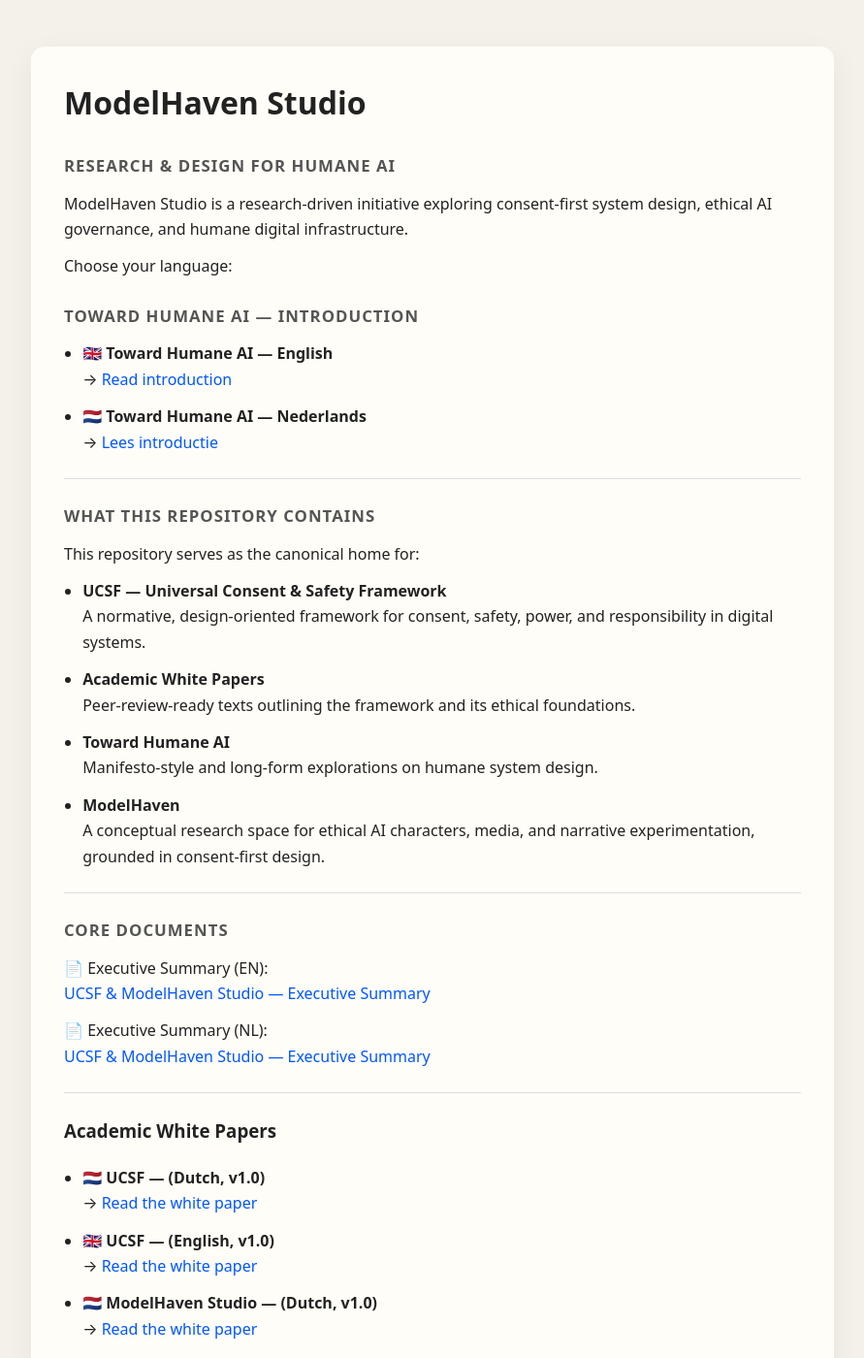
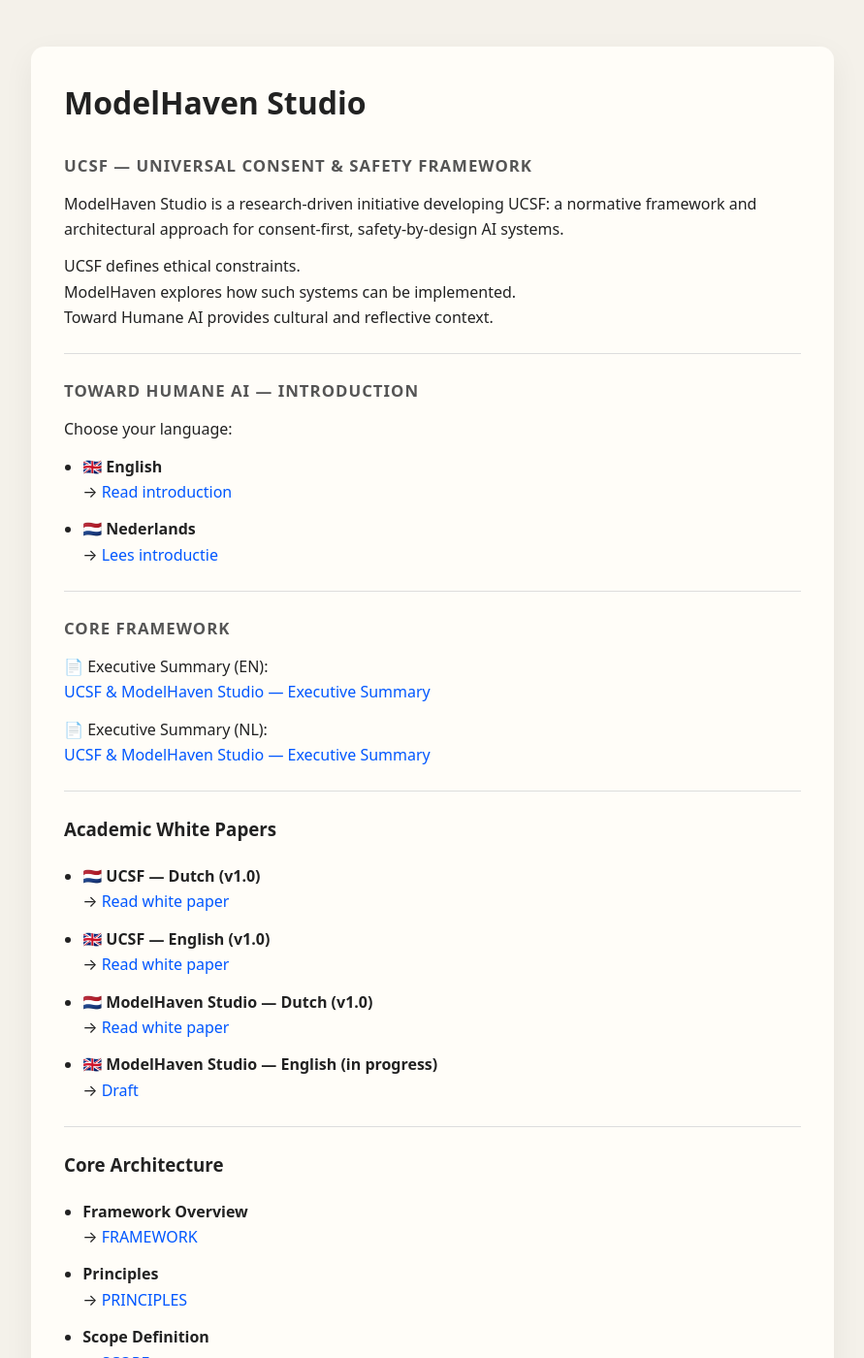
Before and after one commit to MartijnBruzzese/ModelHaven-Studio, a Jekyll site: the page built from index.md, in a window 1280 px wide and 1400 px high. Shown: the whole window at 97% size, without its empty margins (194-1085 px from the left). Built offline with Jekyll 4.4.1, drawn with Linux system fonts in a browser that asks for light colours; some of the changed text lies outside the part shown.

Commit message:
Update index.md

```diff
--- a/index.md
+++ b/index.md
@@ -1,44 +1,32 @@
 ---
 layout: default
-title: ModelHaven Studio — Toward Humane AI
+title: ModelHaven Studio — UCSF
 ---
 
 # ModelHaven Studio
-## Research & Design for Humane AI
+## UCSF — Universal Consent & Safety Framework
 
-ModelHaven Studio is a research-driven initiative exploring consent-first system design, ethical AI governance, and humane digital infrastructure.
+ModelHaven Studio is a research-driven initiative developing UCSF: a normative framework and architectural approach for consent-first, safety-by-design AI systems.
+
+UCSF defines ethical constraints.
+ModelHaven explores how such systems can be implemented.
+Toward Humane AI provides cultural and reflective context.
+
+---
+
+## Toward Humane AI — Introduction
 
 Choose your language:
 
-## Toward Humane AI — Introduction
-
-- 🇬🇧 **Toward Humane AI — English**
+- 🇬🇧 **English**
   → [Read introduction](TOWARD_HUMANE_AI_EN.md)
 
-- 🇳🇱 **Toward Humane AI — Nederlands**
+- 🇳🇱 **Nederlands**
   → [Lees introductie](TOWARD_HUMANE_AI_NL.md)
 
 ---
 
-## What This Repository Contains
-
-This repository serves as the canonical home for:
-
-- **UCSF — Universal Consent & Safety Framework**
-  A normative, design-oriented framework for consent, safety, power, and responsibility in digital systems.
-
-- **Academic White Papers**
-  Peer-review-ready texts outlining the framework and its ethical foundations.
-
-- **Toward Humane AI**
-  Manifesto-style and long-form explorations on humane system design.
-
-- **ModelHaven**
-  A conceptual research space for ethical AI characters, media, and narrative experimentation, grounded in consent-first design.
-
----
-
-## Core Documents
+## Core Framework
 
 📄 Executive Summary (EN):
 [UCSF & ModelHaven Studio — Executive Summary](EXECUTIVE_SUMMARY.md#english)
@@ -50,67 +38,59 @@
 
 ### Academic White Papers
 
-- 🇳🇱 **UCSF — (Dutch, v1.0)**
-  → [Read the white paper](WHITE_PAPERS/NL/UCSF_WHITE_PAPER_NL_v1.0.html)
+- 🇳🇱 **UCSF — Dutch (v1.0)**
+  → [Read white paper](WHITE_PAPERS/NL/UCSF_WHITE_PAPER_NL_v1.0.html)
 
-- 🇬🇧 **UCSF — (English, v1.0)**
-  → [Read the white paper](WHITE_PAPERS/EN/UCSF_WHITE_PAPER_EN_v1.0.html)
+- 🇬🇧 **UCSF — English (v1.0)**
+  → [Read white paper](WHITE_PAPERS/EN/UCSF_WHITE_PAPER_EN_v1.0.html)
 
-- 🇳🇱 **ModelHaven Studio — (Dutch, v1.0)**
-  → [Read the white paper](WHITE_PAPERS/NL/MODELHAVEN_STUDIO_WHITE_PAPER_NL_v1.0.md)
+- 🇳🇱 **ModelHaven Studio — Dutch (v1.0)**
+  → [Read white paper](WHITE_PAPERS/NL/MODELHAVEN_STUDIO_WHITE_PAPER_NL_v1.0.md)
 
-- 🇬🇧 **ModelHaven Studio — (English, v1.0)**
-  → [Read the white paper](WHITE_PAPERS/EN/MODELHAVEN_STUDIO_WHITE_PAPER_EN_v1.0.md)
-currently under development
-
-### Ethical Foundations
-
-This section is currently under development and will be expanded in subsequent revisions.
-
-This section articulates the ethical framework underlying the project, clarifying the author’s normative position and the principles guiding system design.
-
+- 🇬🇧 **ModelHaven Studio — English (in progress)**
+  → [Draft](WHITE_PAPERS/EN/MODELHAVEN_STUDIO_WHITE_PAPER_EN_v1.0.md)
 
 ---
 
 ### Core Architecture
 
-- **UCSF — Framework Overview**
-  → [Framework](FRAMEWORK.html)
+- **Framework Overview**
+  → [FRAMEWORK](FRAMEWORK.html)
 
 - **Principles**
-  → [Principles](PRINCIPLES.html)
+  → [PRINCIPLES](PRINCIPLES.html)
 
 - **Scope Definition**
-  → [Scope](SCOPE.html)
+  → [SCOPE](SCOPE.html)
+
+- **Use Cases & Failure Modes**
+  → [USE CASES](USE_CASES.html)
 
 ---
 
-### Peer Review & Governance
+### Governance & Review
+
+- **Governance Model**
+  → [GOVERNANCE](GOVERNANCE.html)
+
+- **Open Questions**
+  → [OPEN QUESTIONS](OPEN_QUESTIONS.html)
 
 - **Peer Review Invitation**
-  → [Peer review guidelines](PEER_REVIEW.html)
-
-- **Governance Model**
-  → [Governance](GOVERNANCE.html)
-
-- **Use Cases & Real-World Failures**
-  → [Use cases](USE_CASES.html)
+  → [PEER REVIEW](PEER_REVIEW.html)
 
 ---
 
-### Supporting & Ongoing Work
+### Supporting Work
 
-- **Toward Humane AI — Manifesto**
-  → [Manifesto](README.html)
+- **Toward Humane AI (conceptual essays)**
+  → EN / NL above
 
-- **ModelHaven — Book Draft**
-  → [Book draft](BOOK_DRAFT.html)
+- **Book Draft**
+  → [BOOK_DRAFT](BOOK_DRAFT.html)
 
-- **Open Questions & Research Threads**
-  → [Open questions](OPEN_QUESTIONS.html)
-
-- **References & Source Material**
-  → [References](REFERENCES.html)
+- **References**
+  → [REFERENCES](REFERENCES.html)
 
 ---
 
@@ -119,30 +99,22 @@
 - **Current Status & Roadmap**
   → [STATUS](STATUS.html)
 
-This project is under active development.
-Documents marked v1.0 are considered *stable for peer review*.
+Documents marked v1.0 are considered stable for peer review.
 
 ---
 
 ## Licensing & Use
 
-- **UCSF & White Papers**
-  → [Licensing & Use](LICENSE.md)
+- **Licensing**
+  → [LICENSE](LICENSE.md)
 
 - **Framework Usage Conditions**
-  → [Framework Use & Limitations](FRAMEWORK_USE.html)
+  → [FRAMEWORK_USE](FRAMEWORK_USE.html)
 
 - **Citation Guidance**
-  → [How to Cite UCSF](CITATION.html)
+  → [CITATION](CITATION.html)
 
-Unless explicitly stated otherwise:
-
-- **Documents & frameworks** are licensed under
-  **Creative Commons CC BY-NC 4.0**
-- **Code (if present)** is licensed under the **MIT License**
-
-UCSF is a **normative framework**, not a certification, endorsement, or compliance label.
-Referencing UCSF does **not** imply ethical approval.
+UCSF is a normative framework, not a certification or endorsement.
 
 ---
 
@@ -150,9 +122,7 @@
 
 © 2025–2026
 **Martijn Bruzzese**
-ModelHaven Studio / Universal Consent & Safety Framework
 
-This work is authored by a human.
-AI tools were used for structuring and language assistance; ethical responsibility remains human.
-
----
+Human-authored.
+AI used for structuring and language assistance only.
+Ethical responsibility remains human.
```
